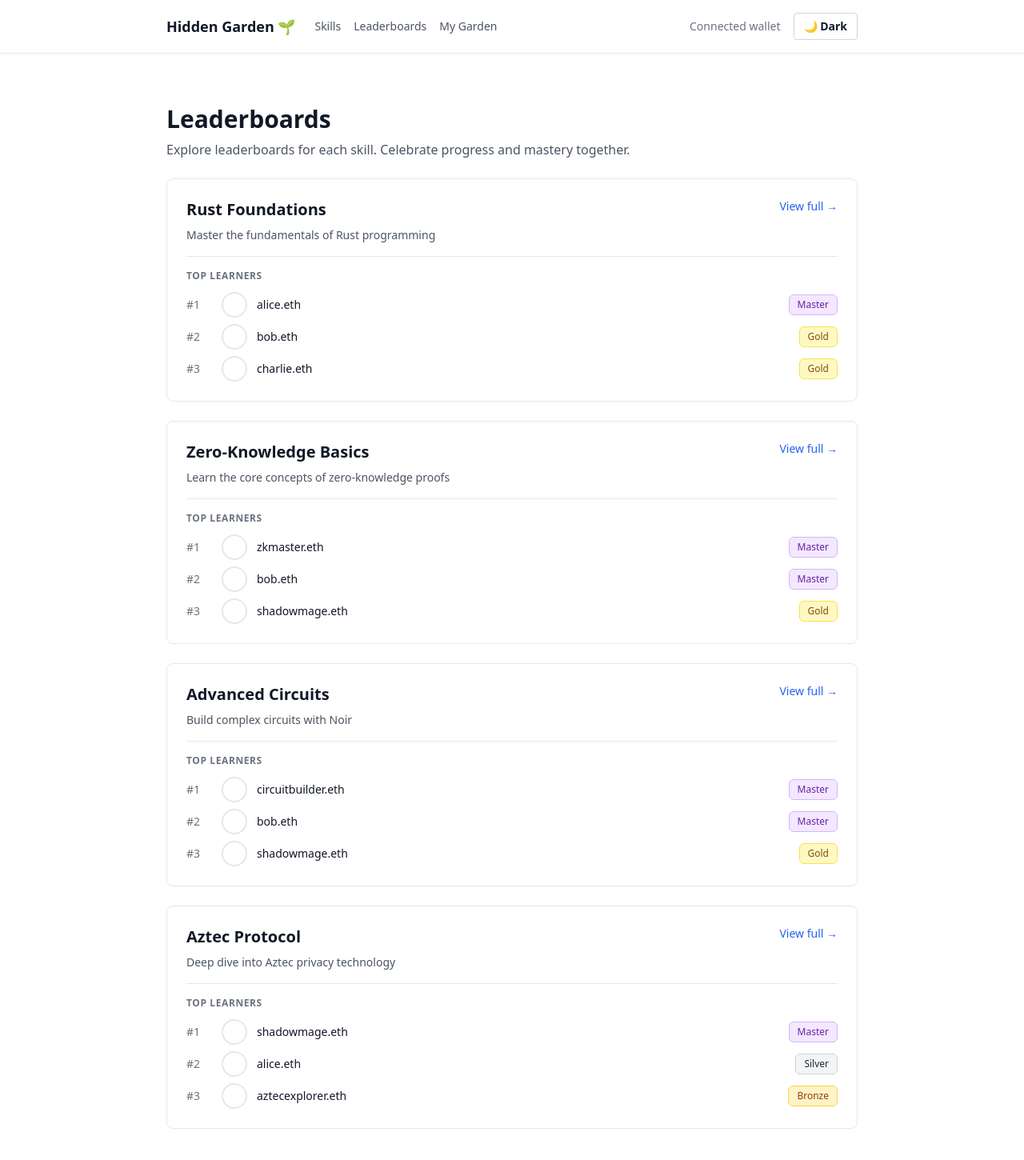
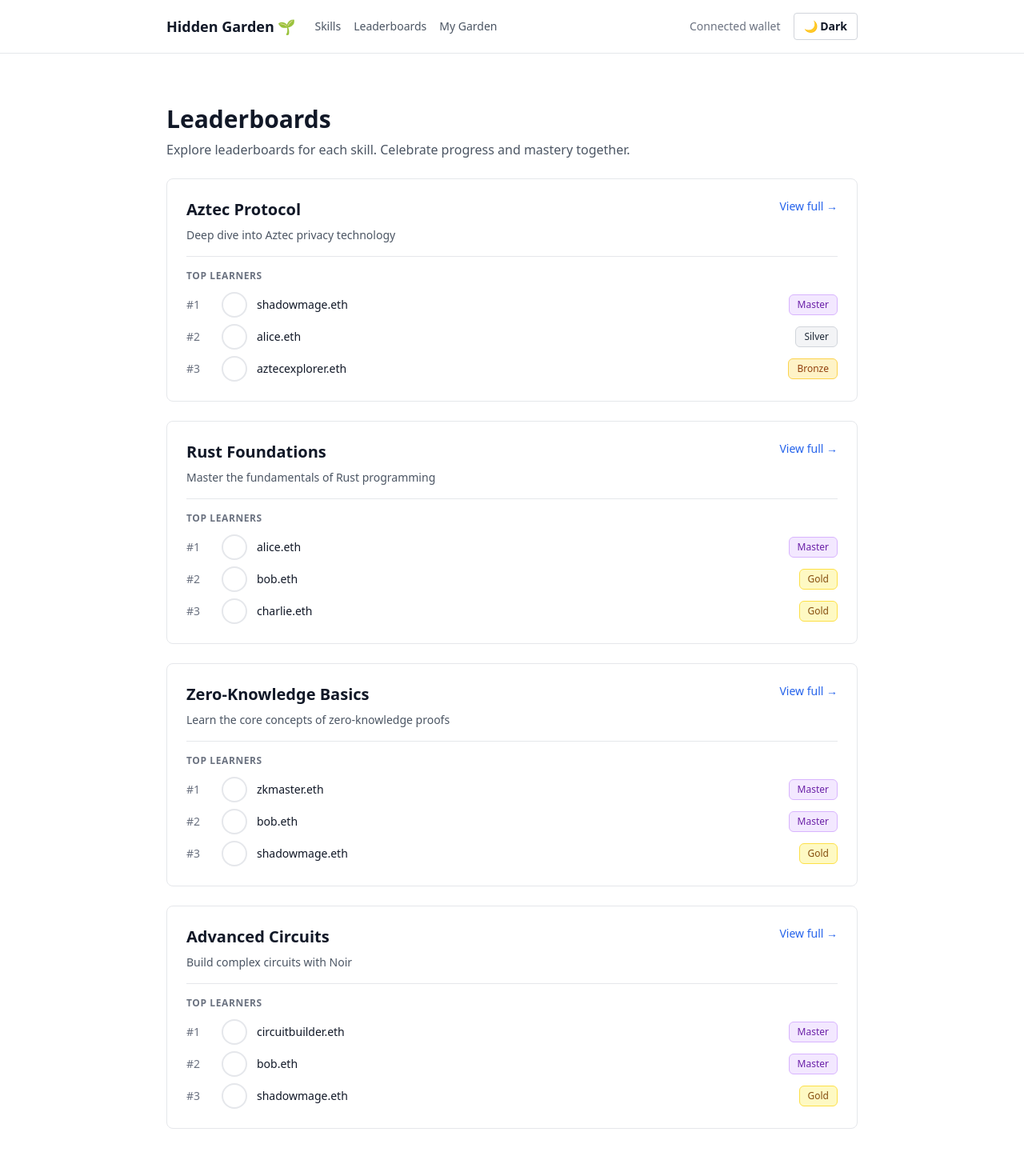
Before and after one commit to understories/hidden-garden, a Next.js app in the folder apps/aztecbat-ui/: page /leaderboards in a window 1280 px wide. Shown: the top 1450 px of the page at 80% size. Built offline with nearby package versions, Linux system fonts and the light colour scheme; no server answers; what wagmi would draw is missing.

Commit message:
Update page.tsx

```diff
--- a/apps/aztecbat-ui/app/leaderboards/page.tsx
+++ b/apps/aztecbat-ui/app/leaderboards/page.tsx
@@ -9,6 +9,11 @@ import { Avatar } from '../../components/Avatar';
 
 // Mock skills data - in production this would come from the backend
 const mockSkills = [
+  {
+    id: 'aztec-protocol',
+    name: 'Aztec Protocol',
+    description: 'Deep dive into Aztec privacy technology',
+  },
   {
     id: 'rust-foundations',
     name: 'Rust Foundations',
@@ -23,11 +28,6 @@ const mockSkills = [
     id: 'advanced-circuits',
     name: 'Advanced Circuits',
     description: 'Build complex circuits with Noir',
-  },
-  {
-    id: 'aztec-protocol',
-    name: 'Aztec Protocol',
-    description: 'Deep dive into Aztec privacy technology',
   },
 ];
 
```
